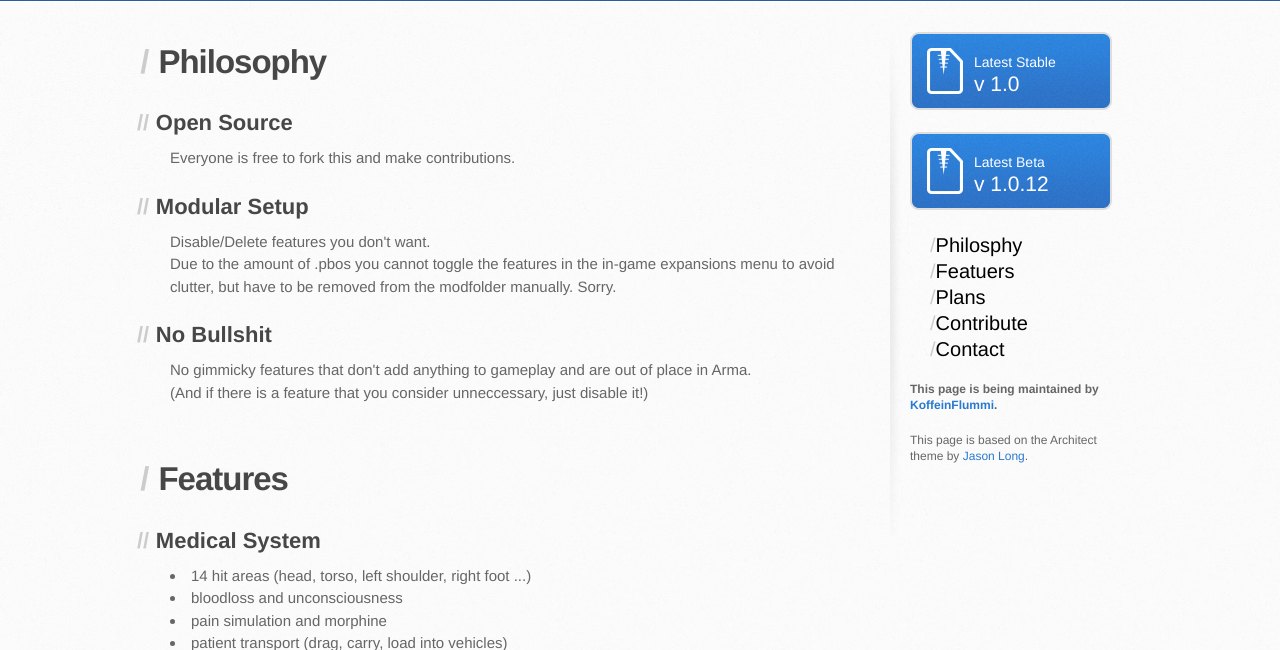
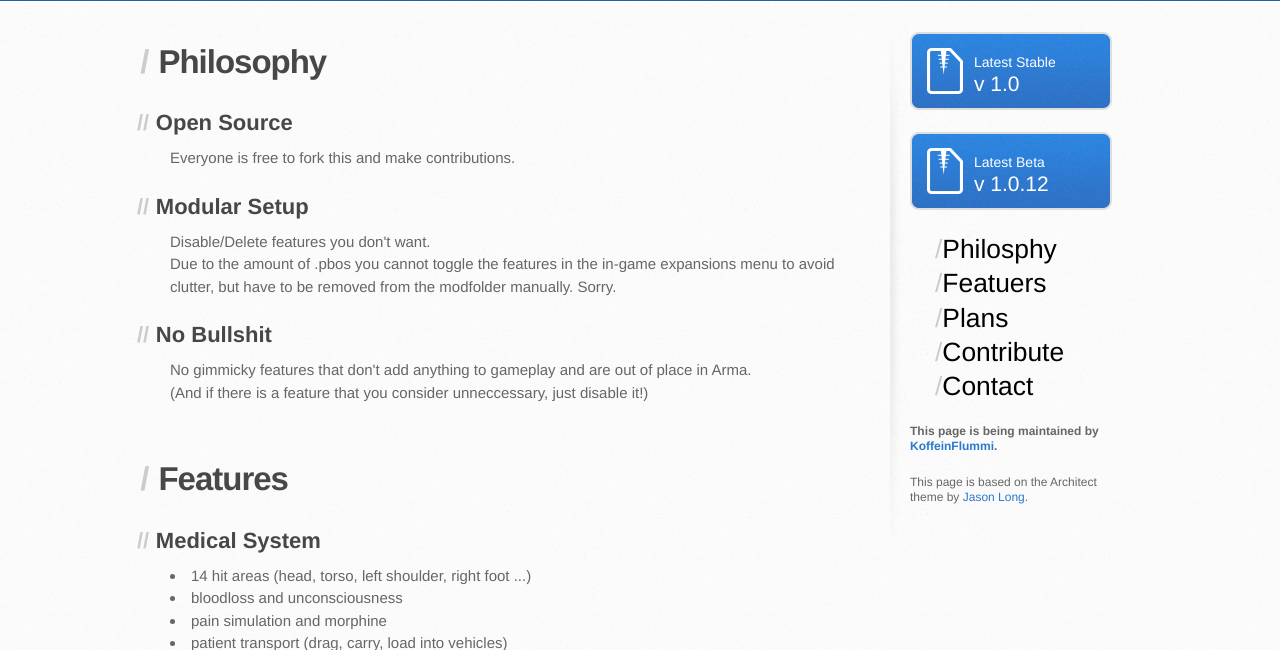
Before and after one commit to KoffeinFlummi/AGM, a PHP site: page / in a window 1280 px wide. Shown: the part 294-944 px from the top of the page. Run offline with PHP 8.4, Linux system fonts and the light colour scheme; some libraries are stand-ins or nearby versions.

Commit message:
Update stylesheet.css

```diff
--- a/stylesheets/stylesheet.css
+++ b/stylesheets/stylesheet.css
@@ -139,11 +139,12 @@ aside#sidebar p.repo-owner a {
 
 .sidenav {
   list-style: none;
-  font-size: 20px;
+  font-size: 2.2em;
   color: #CCC;
 }
 .sidenav li:before {
   content: "/";
+  margin-left: 5px;
 }
 .sidenav a {
   color: #000;
```
